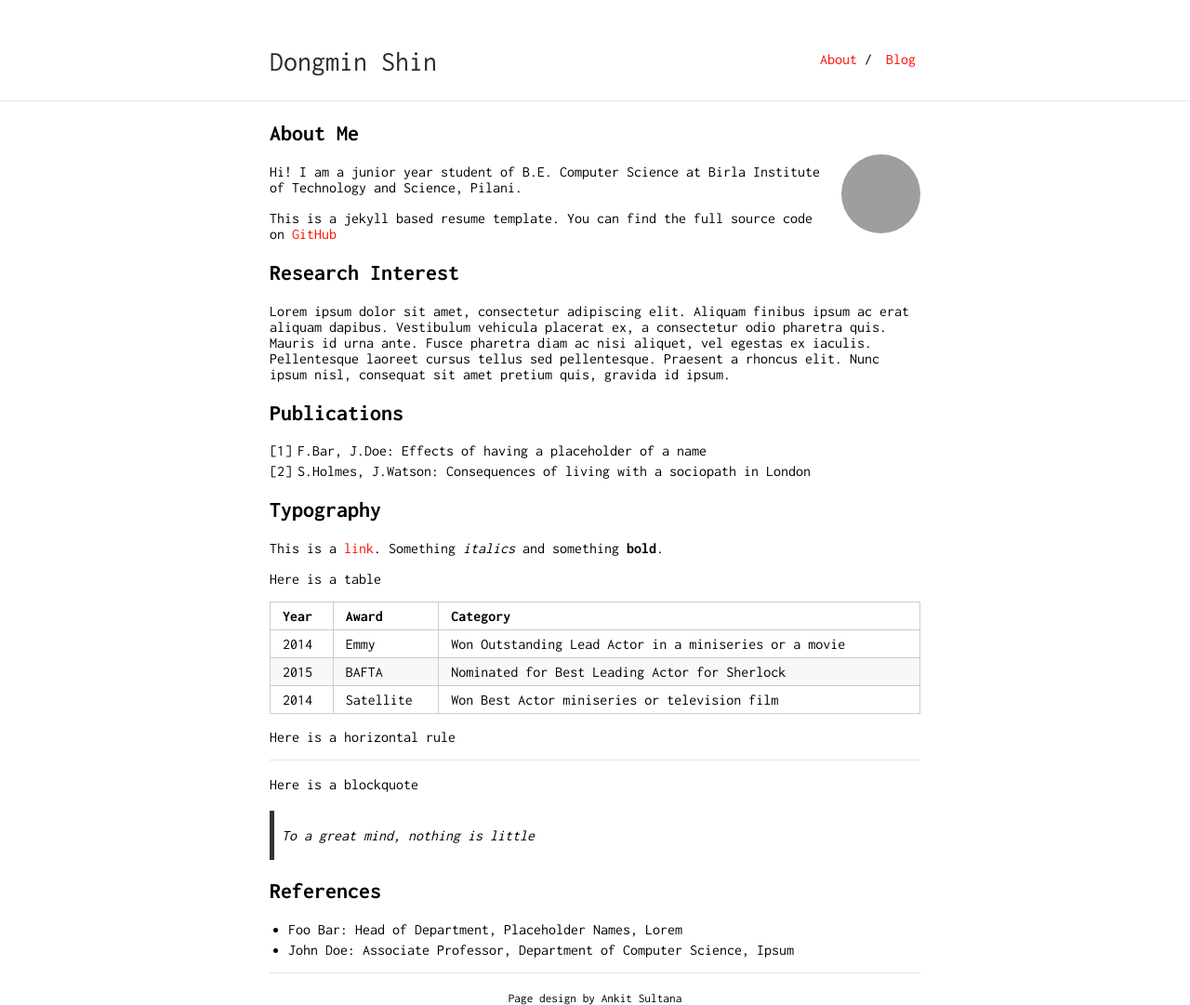
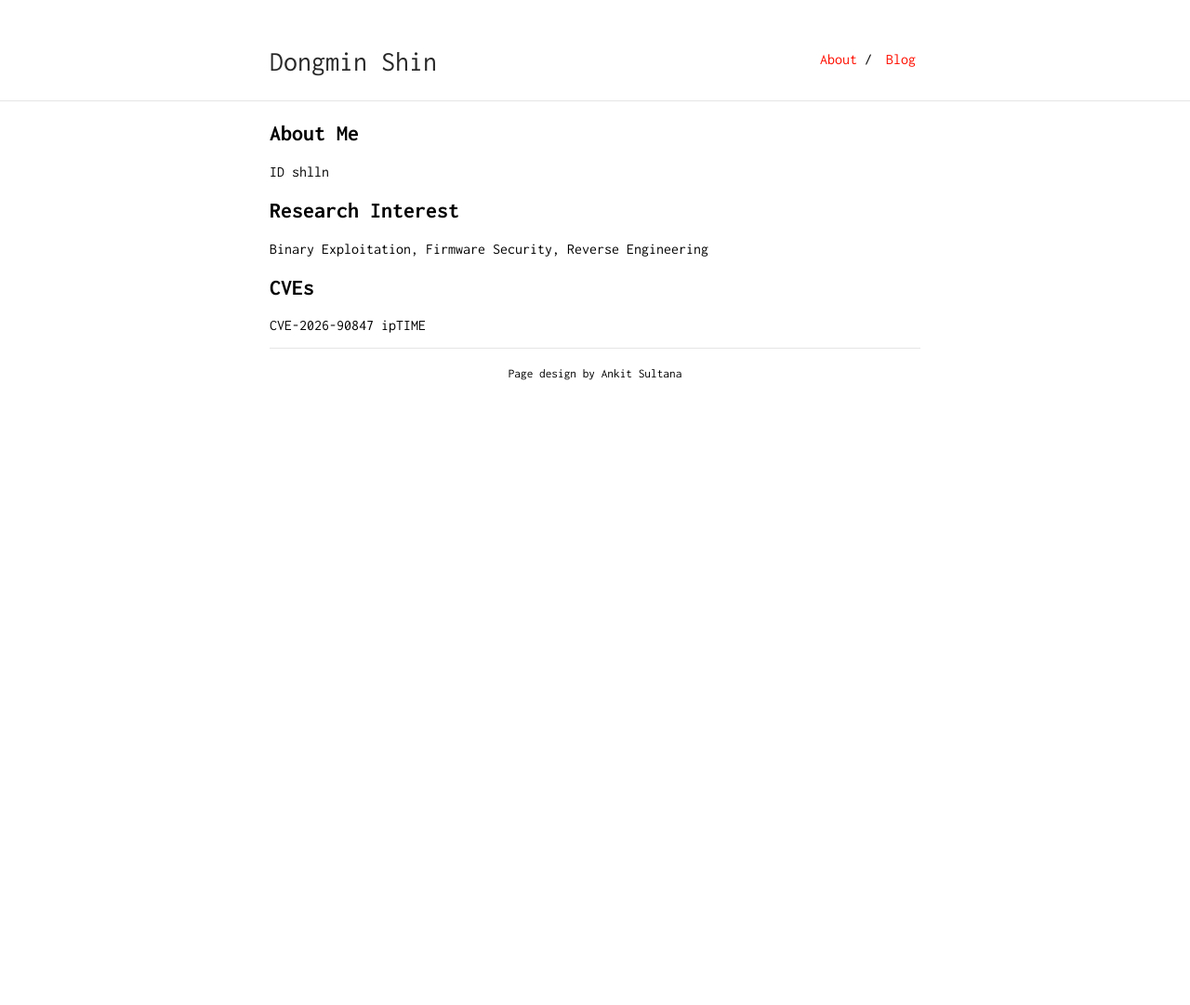
Before and after one commit to shlln/shlln.github.io, a Jekyll site: the page built from index.md, in a window 1280 px wide. Shown: the whole page at 93% size. Built offline with Jekyll 4.4.1, drawn with Linux system fonts in a browser that asks for light colours; our own code applies the rules of GitHub Pages for plain Markdown files; after the commit the page ends 900 px from its top, so only the background shows below that; grey boxes are pictures that could not be loaded.

Commit message:
update files

```diff
--- a/index.md
+++ b/index.md
@@ -4,42 +4,12 @@ layout: default
 
 ## About Me
 
-<img class="profile-picture" src="sherlock.jpg">
-
-Hi! I am a junior year student of B.E. Computer Science at Birla Institute of Technology and Science, Pilani.
-
-This is a jekyll based resume template. You can find the full source code on [GitHub](https://github.com/bk2dcradle/researcher)
+ID shlln
 
 ## Research Interest
 
-Lorem ipsum dolor sit amet, consectetur adipiscing elit. Aliquam finibus ipsum ac erat aliquam dapibus. Vestibulum vehicula placerat ex, a consectetur odio pharetra quis. Mauris id urna ante. Fusce pharetra diam ac nisi aliquet, vel egestas ex iaculis. Pellentesque laoreet cursus tellus sed pellentesque. Praesent a rhoncus elit. Nunc ipsum nisl, consequat sit amet pretium quis, gravida id ipsum.
+Binary Exploitation, Firmware Security, Reverse Engineering
 
-## Publications
+## CVEs
 
-1. F.Bar, J.Doe: Effects of having a placeholder of a name
-2. S.Holmes, J.Watson: Consequences of living with a sociopath in London
-
-## Typography
-
-This is a [link](http://google.com). Something *italics* and something **bold**.
-
-Here is a table
-
-Year | Award | Category
------|-------|--------
-2014 | Emmy  | Won Outstanding Lead Actor in a miniseries or a movie
-2015 | BAFTA | Nominated for Best Leading Actor for Sherlock
-2014 | Satellite | Won Best Actor miniseries or television film
-
-Here is a horizontal rule
-
----
-
-Here is a blockquote
-
-> To a great mind, nothing is little
-
-## References
-
-* Foo Bar: Head of Department, Placeholder Names, Lorem
-* John Doe: Associate Professor, Department of Computer Science, Ipsum
+CVE-2026-90847 ipTIME
```
